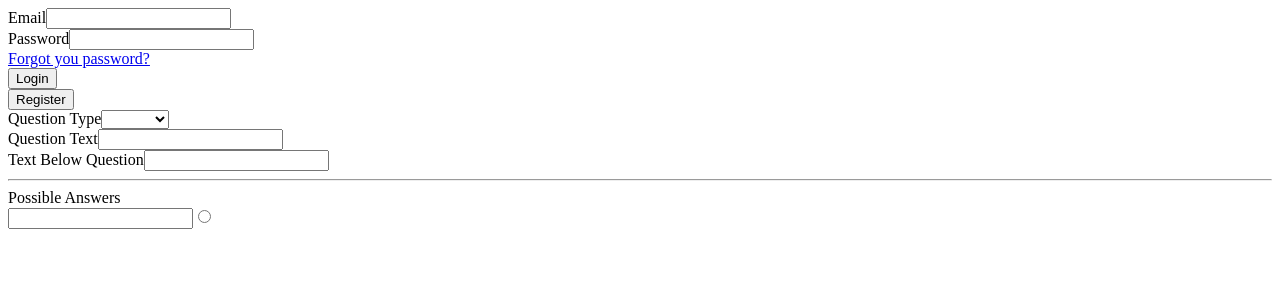
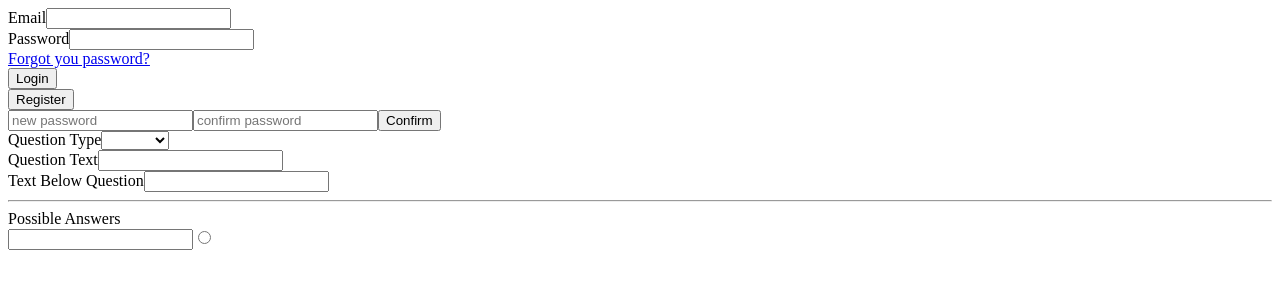
Before and after one commit to sanadsa/ExamSystem, an Angular app: page /restorePassword in a window 1280 px wide. Before the commit this address led to /. Shown: the top 300 px of the page. Built offline with nearby package versions, Linux system fonts and the light colour scheme.

Commit message:
restore password

```diff
--- a/src/app/app-routing.module.ts
+++ b/src/app/app-routing.module.ts
@@ -3,11 +3,13 @@ import { Routes, RouterModule } from '@angular/router';
 import { RegisterAdminComponent } from './components/register-admin/register-admin.component';
 import { MainMenuComponent } from './components/main-menu/main-menu.component';
 import { LoginAdminComponent } from './components/login-admin/login-admin.component';
+import { RestorePasswordComponent } from './components/restore-password/restore-password.component';
 
 const routes: Routes = [
   { path: 'register', component: RegisterAdminComponent },
   { path: 'mainmenu', component: MainMenuComponent },
   { path: 'login', component: LoginAdminComponent },
+  { path: 'restorePassword', component: RestorePasswordComponent },
 
   { path: '**', redirectTo: '' }
 
--- a/src/app/app.module.ts
+++ b/src/app/app.module.ts
@@ -12,6 +12,7 @@ import { LoginAdminComponent } from './components/login-admin/login-admin.compon
 import { RegisterAdminComponent } from './components/register-admin/register-admin.component';
 import { MainMenuComponent } from './components/main-menu/main-menu.component';
 import { QuestionFormComponent } from './components/question-form/question-form.component';
+import { RestorePasswordComponent } from './components/restore-password/restore-password.component';
 
 @NgModule({
   declarations: [
@@ -19,7 +20,8 @@ import { QuestionFormComponent } from './components/question-form/question-form.
     LoginAdminComponent,
     RegisterAdminComponent,
     MainMenuComponent,
-    QuestionFormComponent
+    QuestionFormComponent,
+    RestorePasswordComponent
   ],
   imports: [
     BrowserModule,
--- /dev/null
+++ b/src/app/components/restore-password/restore-password.component.html
@@ -0,0 +1,12 @@
+<form [formGroup]="restorePasswordForm" (ngSubmit)="updatePassword()">
+  <input type="password" placeholder="new password" name="password" formControlName="password">
+  <div *ngIf="submitted && f.password.errors" class="invalid-feedback">
+    <div *ngIf="f.password.errors.required">Password is required</div>
+  </div>
+    <input name="confirmPassword" type="password" placeholder="confirm password" formControlName="confirmPassword">
+    <div *ngIf="submitted && f.confirmPassword.errors" class="invalid-feedback">
+      <div *ngIf="f.confirmPassword.errors.required">Confirm Password is required</div>
+      <div *ngIf="f.confirmPassword.errors.mustMatch">Passwords must match</div>
+    </div>
+    <button type="submit">Confirm</button>
+</form>
--- /dev/null
+++ b/src/app/components/restore-password/restore-password.component.ts
@@ -0,0 +1,52 @@
+import { Component, OnInit } from '@angular/core';
+import { ActivatedRoute, Router } from '@angular/router';
+import { BehaviorSubject } from 'rxjs';
+import { FormGroup, FormBuilder, Validators } from '@angular/forms';
+import { MustMatch } from 'src/app/helpers/must-match.validator';
+import { AuthenticationService } from 'src/app/services/authentication.service';
+
+
+@Component({
+  selector: 'app-restore-password',
+  templateUrl: './restore-password.component.html',
+  styleUrls: ['./restore-password.component.css']
+})
+export class RestorePasswordComponent implements OnInit {
+
+  currentemail: string
+  emailByUrl: BehaviorSubject<any>
+  restorePasswordForm: FormGroup
+  submitted: boolean
+  constructor(private route: ActivatedRoute,
+    private formBuilder: FormBuilder,
+    private authenticationService: AuthenticationService,
+    private router: Router) { }
+
+  ngOnInit() {
+    this.emailByUrl = new BehaviorSubject<any>(this.route.params);
+    if (this.emailByUrl.value._value.email) {
+      this.currentemail = this.emailByUrl.value._value.email;
+    }
+    this.restorePasswordForm = this.formBuilder.group({
+      password: ['', Validators.required],
+      confirmPassword: ['', Validators.required]
+    },
+      {
+        validator: MustMatch('password', 'confirmPassword')
+      });
+  }
+
+  updatePassword() {
+    debugger;
+    this.submitted = true;
+    if (this.restorePasswordForm.invalid) {
+      return;
+    }
+    this.authenticationService.updatePassword(this.restorePasswordForm.value).subscribe(res => {
+      this.router.navigate(['/login']);
+    }, err => { console.log(err); })
+  }
+
+  get f() { return this.restorePasswordForm.controls };
+
+}
--- a/src/app/services/authentication.service.ts
+++ b/src/app/services/authentication.service.ts
@@ -14,4 +14,9 @@ export class AuthenticationService {
   restorePassword(email):Observable<any> {
     return this.http.get('http://localhost:8000/api/RestorePassword/' + email);
   }
+
+  updatePassword(user:any){
+    debugger;
+    return this.http.post('http://localhost:8000/api/UpdatePassword/',JSON.stringify(user));
+  }
 }
```
Also changed, not shown: src/app/components/restore-password/restore-password.component.css (added), 1 other file (tests, documents, lock files or other folders).
